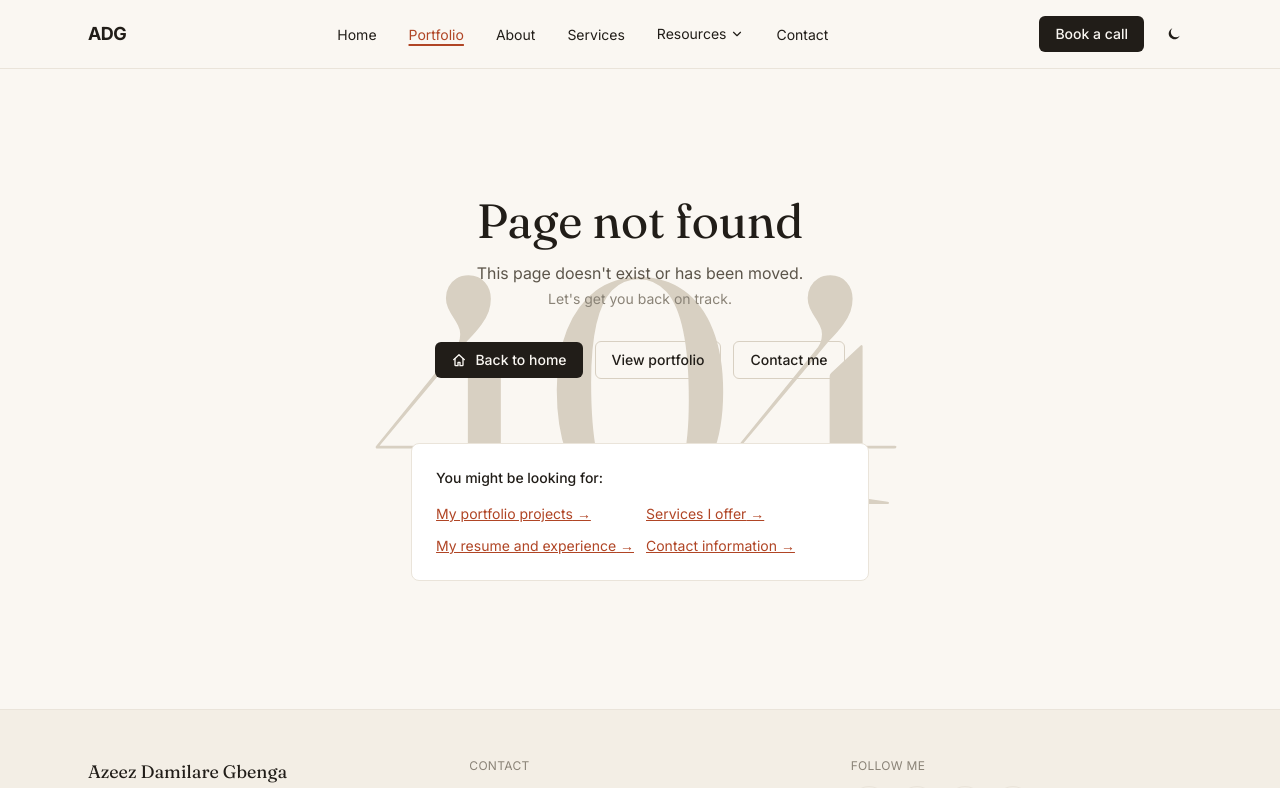
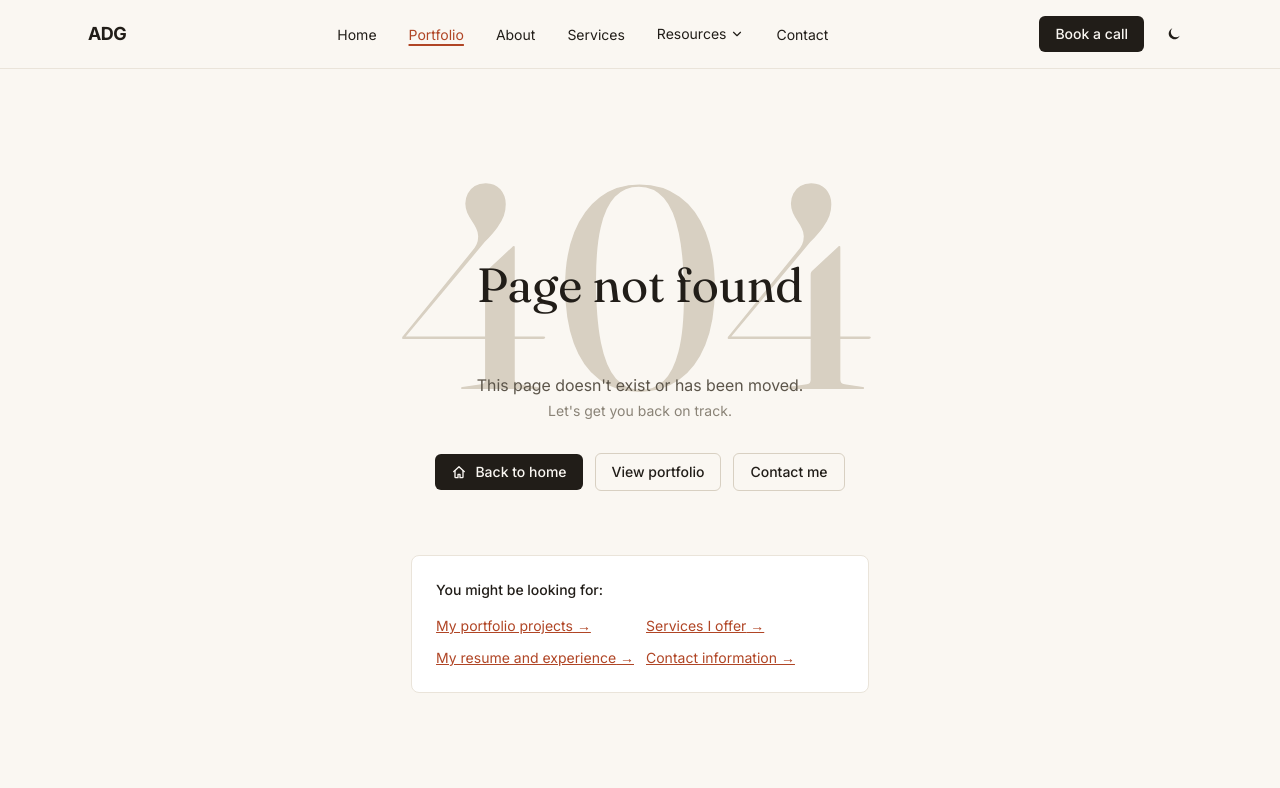
Before and after one commit to dazeez1/portfolio, a React (Vite) app in the folder frontend/: page /portfolio/qure in a window 1280 px wide. Shown: the top 788 px of the page. Built offline with nearby package versions, Linux system fonts and the light colour scheme.

Commit message:
fix: 404 ghost numeral no longer overlaps helpful-links card

```diff
--- a/frontend/src/pages/NotFound.tsx
+++ b/frontend/src/pages/NotFound.tsx
@@ -28,18 +28,20 @@ export default function NotFound() {
 
       <main className="flex flex-1 flex-col justify-center overflow-hidden bg-bg py-24 md:py-32">
         <Container className="relative flex flex-col items-center text-center">
-          <span
-            aria-hidden="true"
-            className="pointer-events-none absolute left-1/2 top-1/2 -translate-x-1/2 -translate-y-1/2 select-none whitespace-nowrap font-serif text-[8rem] text-border-strong sm:text-[12rem] md:text-[16rem] lg:text-[20rem]"
-          >
-            {ghostNumeral}
-          </span>
+          <div className="relative flex w-full flex-col items-center justify-center py-8 sm:py-12 md:py-16">
+            <span
+              aria-hidden="true"
+              className="pointer-events-none absolute left-1/2 top-1/2 -translate-x-1/2 -translate-y-1/2 select-none whitespace-nowrap font-serif text-[7rem] text-border-strong sm:text-[10rem] md:text-[14rem] lg:text-[18rem]"
+            >
+              {ghostNumeral}
+            </span>
+            <h1 className="relative font-serif text-4xl text-ink md:text-5xl">
+              {heading}
+            </h1>
+          </div>
 
           <div className="relative">
-            <h1 className="font-serif text-4xl text-ink md:text-5xl">
-              {heading}
-            </h1>
-            <p className="mt-4 font-sans text-base text-text-secondary">
+            <p className="font-sans text-base text-text-secondary">
               {subline}
             </p>
             <p className="mt-1 font-sans text-sm text-text-muted">
```
